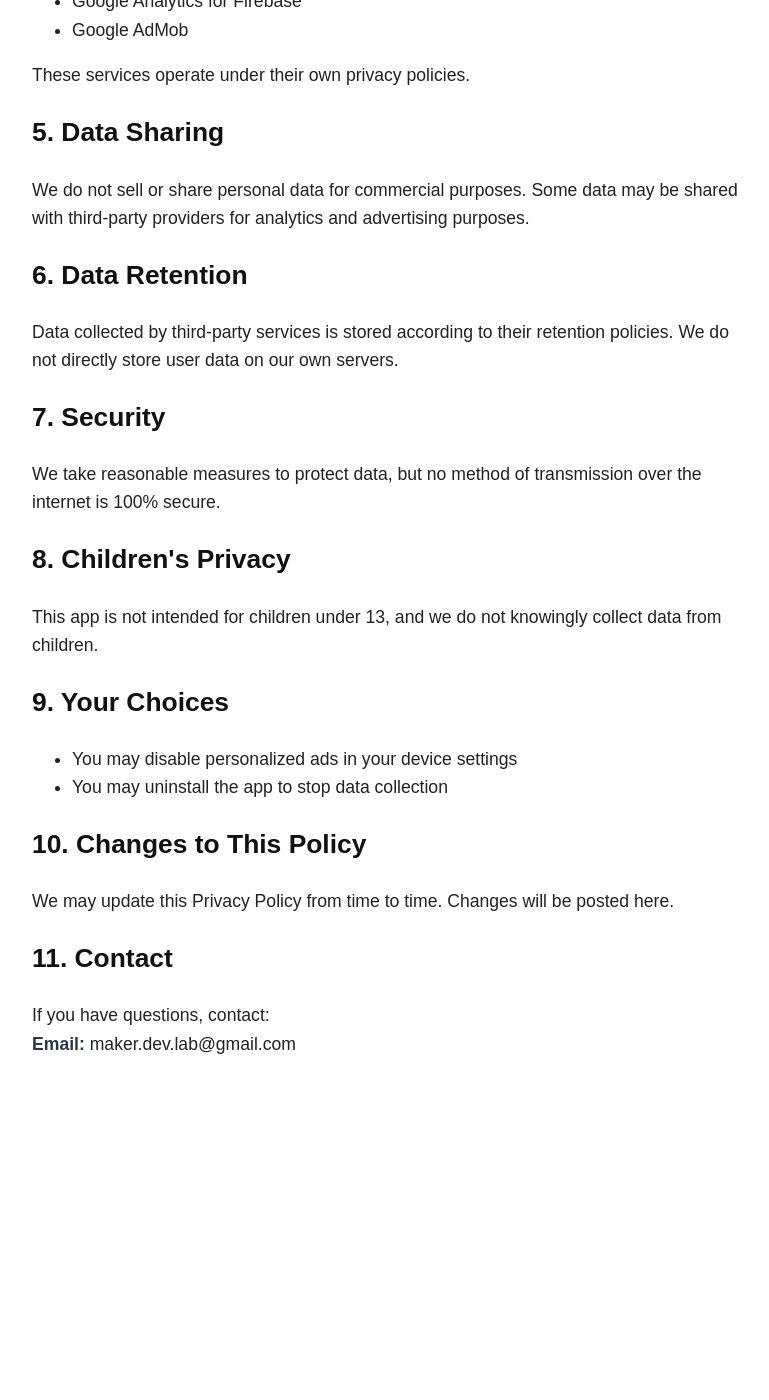
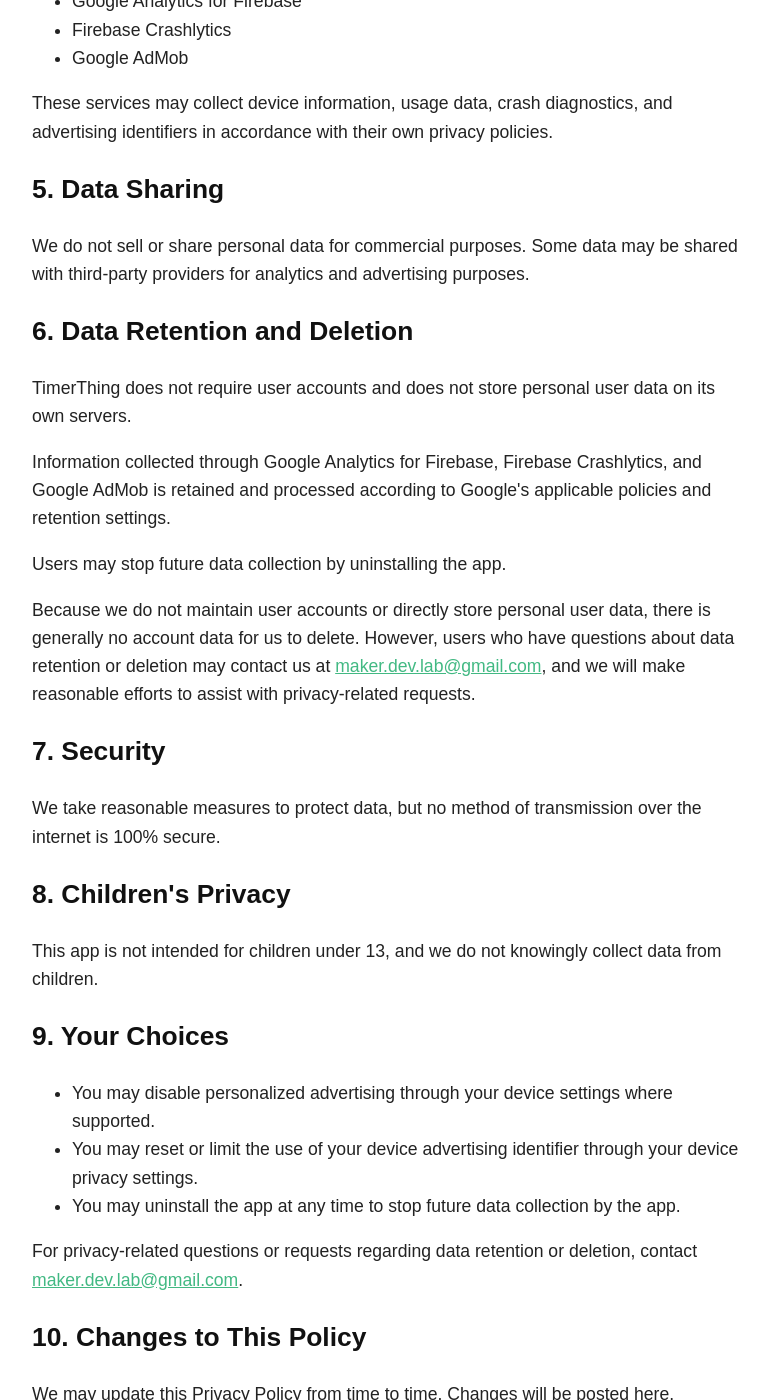
Before and after one commit to aknay/aknay.github.io, a Jekyll site: the page built from timerthing-privacy-policy.html, in a window 1280 px wide and 1400 px high, scrolled down 1265 px. Shown: the whole window, without its empty margins (104-873 px from the left). Built offline with Jekyll 4.4.1, drawn with Linux system fonts in a browser that asks for light colours; before the commit the page ends 2412 px from its top, so only the background shows below that; some of the changed text lies outside the part shown.

Commit message:
Update effective date and third-party services in privacy policy

```diff
--- a/timerthing-privacy-policy.html
+++ b/timerthing-privacy-policy.html
@@ -65,11 +65,13 @@
 </p>
 <ul>
   <li>Google Analytics for Firebase</li>
+  <li>Firebase Crashlytics</li>
   <li>Google AdMob</li>
 </ul>
 
 <p>
-    These services operate under their own privacy policies.
+  These services may collect device information, usage data, crash diagnostics,
+  and advertising identifiers in accordance with their own privacy policies.
 </p>
 
   <h2>5. Data Sharing</h2>
@@ -78,10 +80,29 @@
     for analytics and advertising purposes.
   </p>
 
-  <h2>6. Data Retention</h2>
+<h2>6. Data Retention and Deletion</h2>
+
 <p>
-    Data collected by third-party services is stored according to their retention policies.
-    We do not directly store user data on our own servers.
+  TimerThing does not require user accounts and does not store personal user
+  data on its own servers.
+</p>
+
+<p>
+  Information collected through Google Analytics for Firebase, Firebase
+  Crashlytics, and Google AdMob is retained and processed according to
+  Google's applicable policies and retention settings.
+</p>
+
+<p>
+  Users may stop future data collection by uninstalling the app.
+</p>
+
+<p>
+  Because we do not maintain user accounts or directly store personal user
+  data, there is generally no account data for us to delete. However, users
+  who have questions about data retention or deletion may contact us at
+  <a href="mailto:maker.dev.lab@gmail.com">maker.dev.lab@gmail.com</a>,
+  and we will make reasonable efforts to assist with privacy-related requests.
 </p>
 
   <h2>7. Security</h2>
@@ -96,10 +117,23 @@
   </p>
 
 <h2>9. Your Choices</h2>
+
 <ul>
-    <li>You may disable personalized ads in your device settings</li>
-    <li>You may uninstall the app to stop data collection</li>
+  <li>
+    You may disable personalized advertising through your device settings where supported.
+  </li>
+  <li>
+    You may reset or limit the use of your device advertising identifier through your device privacy settings.
+  </li>
+  <li>
+    You may uninstall the app at any time to stop future data collection by the app.
+  </li>
 </ul>
+
+<p>
+  For privacy-related questions or requests regarding data retention or deletion,
+  contact <a href="mailto:maker.dev.lab@gmail.com">maker.dev.lab@gmail.com</a>.
+</p>
 
   <h2>10. Changes to This Policy</h2>
   <p>
```
Also changed, not shown: other parts of timerthing-privacy-policy.html (+1 -1 lines). Lines whose indentation alone changed are shown as unchanged.
